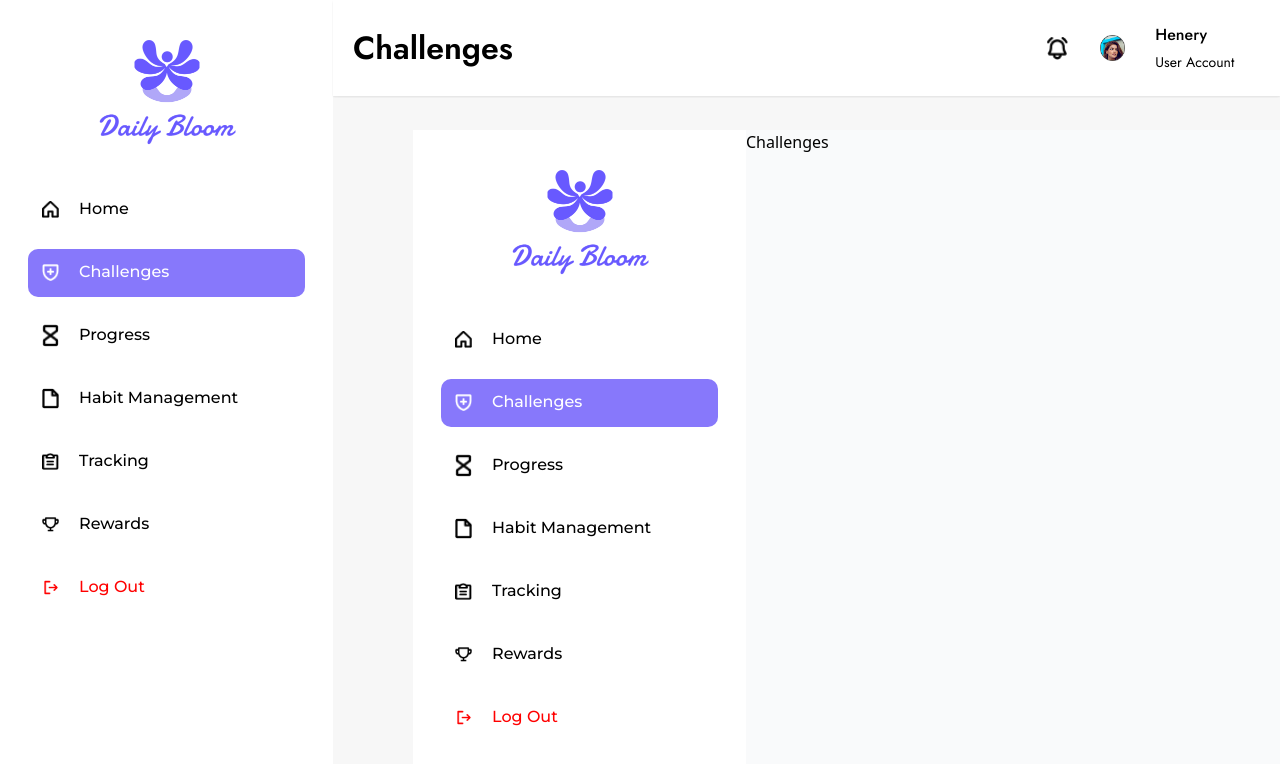
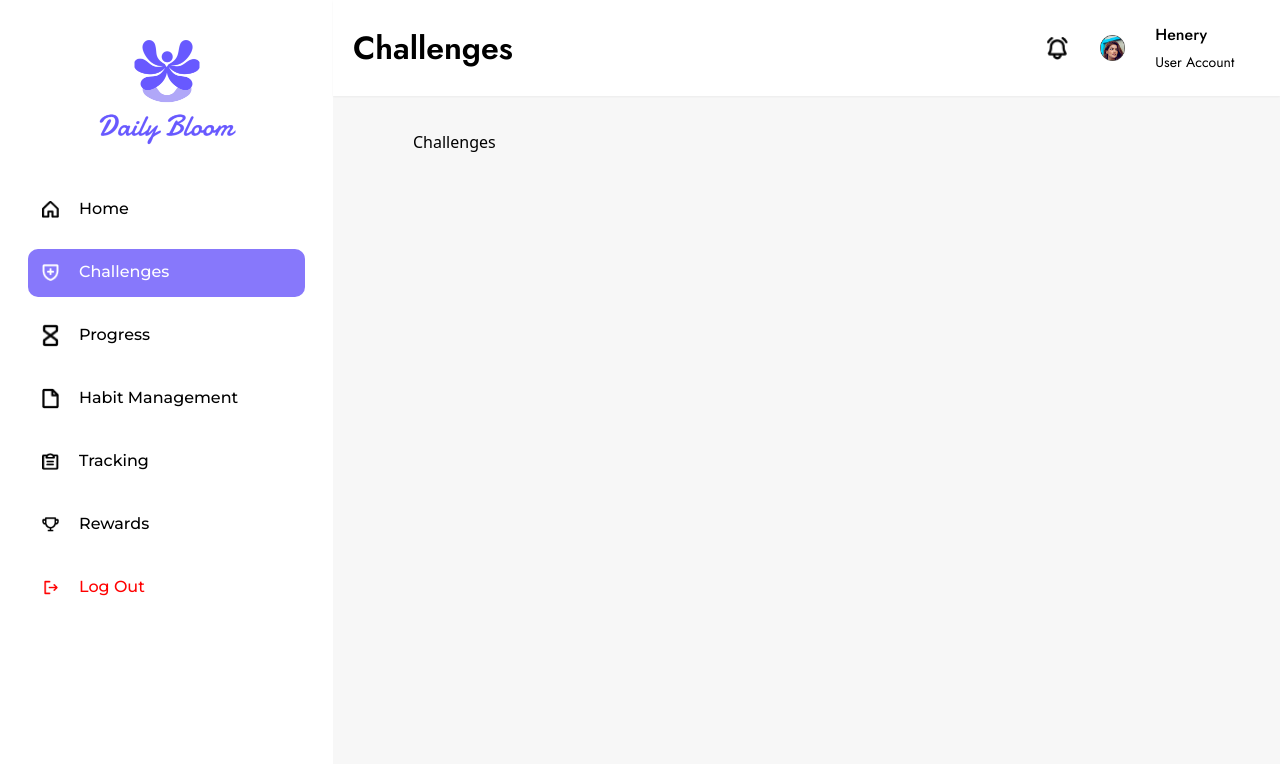
Before and after one commit to papahmwe/daily-bloom, a Next.js app: page /dashboard/challenges in a window 1280 px wide. Shown: the top 764 px of the page. Built offline with nearby package versions, Linux system fonts and the light colour scheme; a web font is replaced by a local one.

Commit message:
fix: auth

```diff
--- a/models/User.js
+++ b/models/User.js
@@ -13,6 +13,6 @@ const userSchema = new mongoose.Schema({
   timestamps: true
 } );
 
-const User = mongoose.models.User || mongoose.model("User", userSchema);
+const User = mongoose.models?.User || mongoose.model("User", userSchema);
 
 export default User;
--- a/src/app/(auth)/signup/page.js
+++ b/src/app/(auth)/signup/page.js
@@ -4,7 +4,7 @@ import { Eye, EyeOff, User, Mail  } from 'lucide-react'
 import Link from 'next/link'
 import Image from 'next/image'
 import { useEffect, useState } from 'react'
-import { useSession } from "next-auth/react";
+import { useSession, signIn } from "next-auth/react";
 import { useRouter } from 'next/navigation'
 
 const slides = [
--- a/src/app/(dashboard)/dashboard/habitmanagement/page.js
+++ b/src/app/(dashboard)/dashboard/habitmanagement/page.js
@@ -177,7 +177,7 @@ export default function HabitsPage() {
 
 
   return (
-    <div className='p-6 font-jost'>
+    <div className=' font-jost'>
       <div className='mb-6'>
         <div className='flex justify-between items-center'>
           <div className='relative'>
--- a/src/app/(dashboard)/dashboard/layout.js
+++ /dev/null
@@ -1,18 +0,0 @@
-'use client'
-
-import DashboardNavbar from '@/components/Dashboard_Home/Navbar'
-import DashboardSidebar from '@/components/Dashboard_Home/Sidebar'
-
-export default function DashboardLayout({ children }) {
-  return (
-    <div className='flex h-screen bg-white'>
-      <DashboardSidebar />
-      {/* Main Content */}
-      <div className='flex-1 flex flex-col'>
-        <DashboardNavbar />
-        {/* Children */}
-        <main className='flex-1 overflow-auto bg-gray-50'>{children}</main>
-      </div>
-    </div>
-  )
-}
--- a/src/app/(dashboard)/layout.js
+++ b/src/app/(dashboard)/layout.js
@@ -17,7 +17,7 @@ export default function RootLayout({ children }) {
 
           <div className="relative w-full h-[100vh] bg-backgroundSecondary">
             <Navbar />
-            <div className="w-full h-full overflow-y-auto pt-[130px] pb-[80px] ml-20">
+            <div className="w-full h-full overflow-y-auto pt-[130px] pb-[80px] pl-20 pr-10">
               {children}
             </div>
           </div>
--- a/src/app/api/auth/signup/route.js
+++ b/src/app/api/auth/signup/route.js
@@ -1,6 +1,6 @@
 import { hash } from "bcryptjs";
 import User from "../../../../../models/User";
-import connectDB from "../../../../../lib/db";
+import connectDB from '../../../../lib/db'
 
 export async function POST(req) {
   try {
--- a/src/components/Dashboard_Home/Sidebar.js
+++ b/src/components/Dashboard_Home/Sidebar.js
@@ -3,8 +3,8 @@
 import Image from "next/image";
 import Link from "next/link";
 import { usePathname } from "next/navigation";
-// import { auth } from "../../../../lib/auth";
-
+import { useRouter } from "next/navigation";
+import { signOut } from "next-auth/react";
 
 const sideBarItemLists = [
   {
@@ -52,7 +52,13 @@ const sideBarItemLists = [
 ];
 
 export default function Sidebar() {
+  const router = useRouter();
   const pathname = usePathname();
+  const handleLogout = async () => {
+    await signOut({ redirect: false });
+    router.push("/");
+    console.log("Logout");
+  };
 
   return (
     <div>
@@ -103,6 +109,7 @@ export default function Sidebar() {
 
           {/* Log Out */}
           <div className=" h-[48px] flex justify-start items-center cursor-pointer rounded-[10px] px-[14px] py-[16px] gap-[20px]">
+              <button onClick={handleLogout} className="flex justify-start items-center gap-[20px]">
               <Image
                 src="/assets/dashboard_home/LogOut.png"
                 alt="LogOut"
@@ -113,6 +120,7 @@ export default function Sidebar() {
               <h3 className="font-montserrat font-[500] text-[16px] text-[#FF0000] leading-[24.38px]">
                 Log Out
               </h3>
+            </button>
             </div>
           </div>
         </div>
```
Also changed, not shown: auth.js (+5 -6 lines), 1 other file (tests, documents, lock files or other folders). Lines whose indentation alone changed are shown as unchanged.
